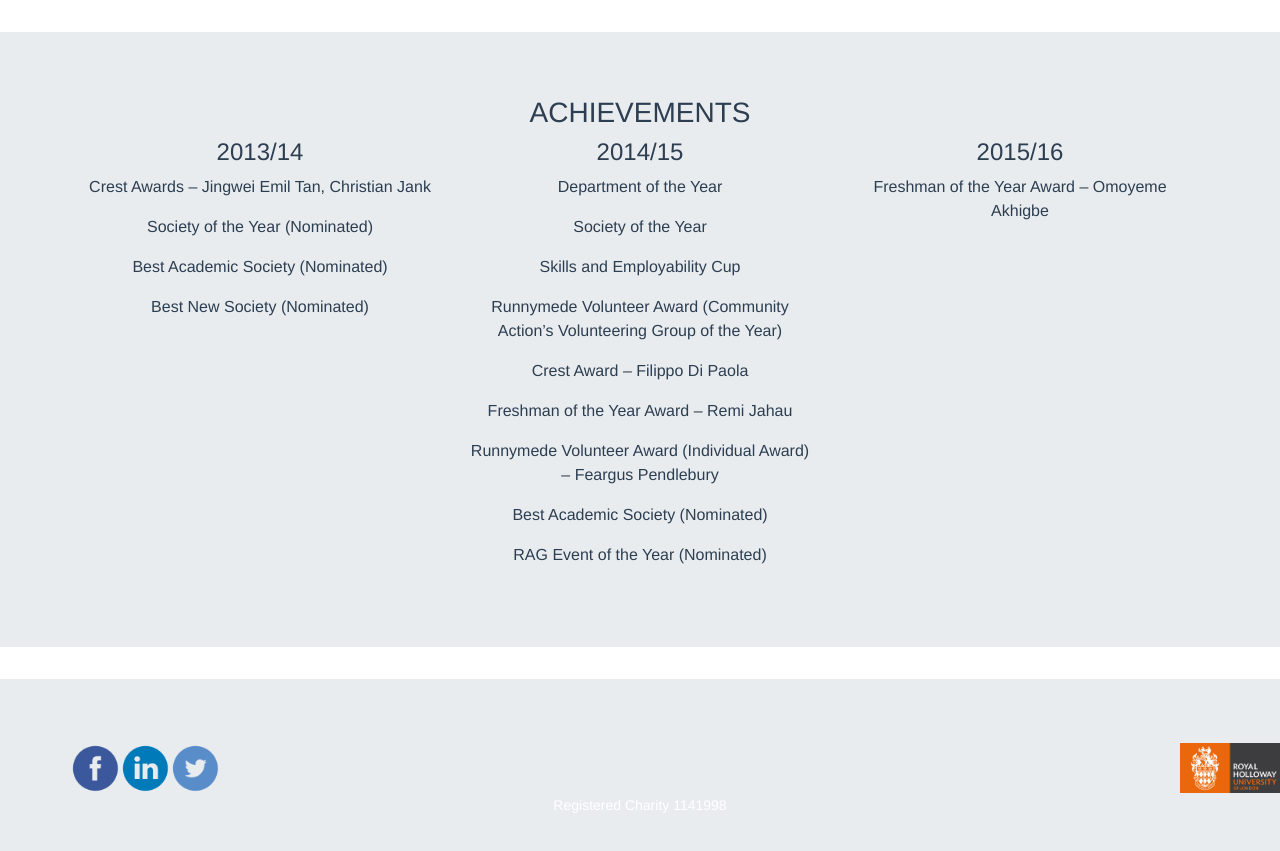
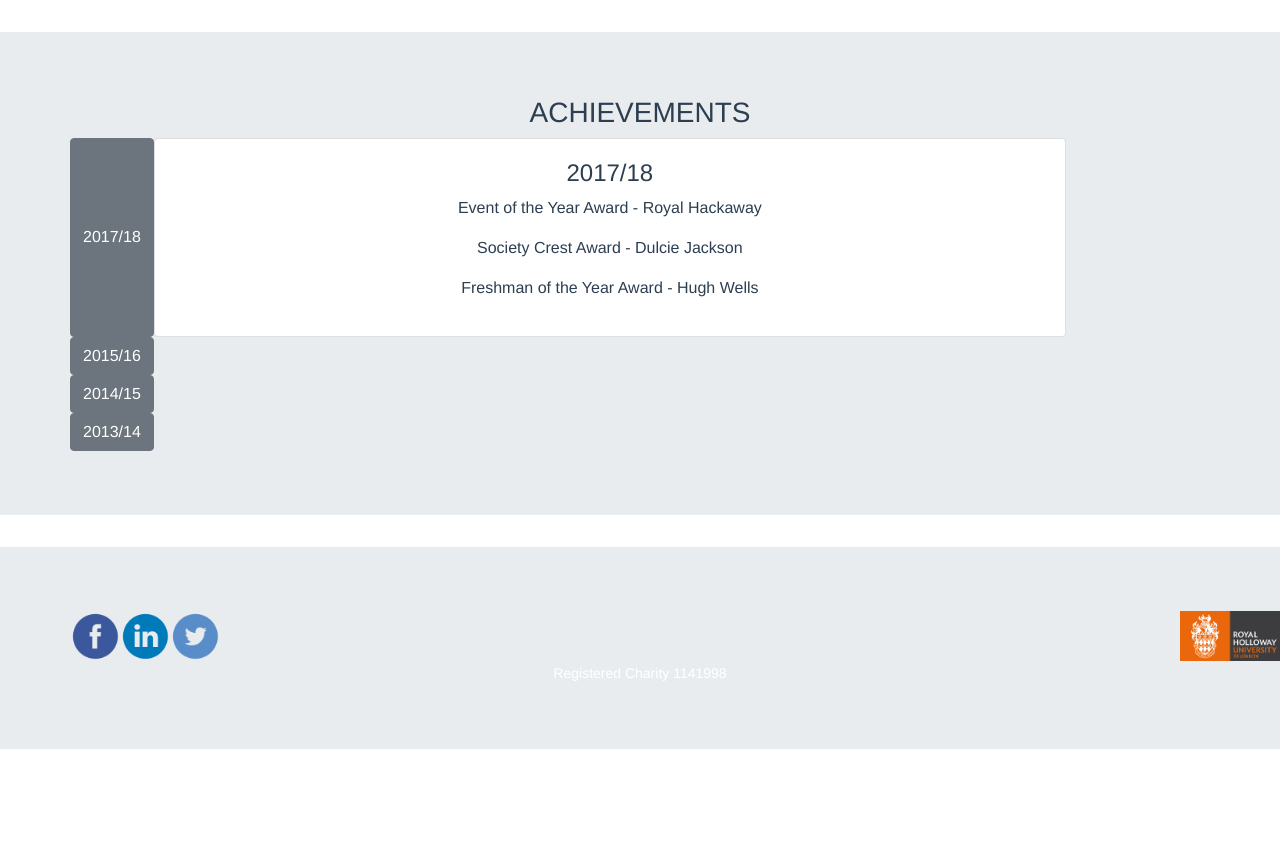
Before and after one commit to matty234/computingsociety.co.uk, a Vue app in the folder compsoc-website/: page /#/ in a window 1280 px wide. Shown: the part 1740-2591 px from the top of the page. After the commit the page ends 2489 px from the top, so only its background shows below. Built offline with nearby package versions, Linux system fonts and the light colour scheme.

Commit message:
:children_crossing: Reformatted UI for Achievements Section, Added 2017/18
- Awards in dropdowns sorted by year
- 2017/18 year automatically open
- Added 2017/18 year awards

```diff
--- a/compsoc-website/src/components/homepage/Homepage.vue
+++ b/compsoc-website/src/components/homepage/Homepage.vue
@@ -50,14 +50,30 @@
         </div>
       </div>
       <div class="row">
-        <div class="col-4">
-          <h4>2013/14</h4>
-          <p>Crest Awards – Jingwei Emil Tan, Christian Jank</p>
-          <p>Society of the Year (Nominated)</p>
-          <p>Best Academic Society (Nominated)</p>
-          <p>Best New Society (Nominated)</p>
+        <b-btn v-b-toggle.collapse4 variant="secondary">2017/18</b-btn>
+        <b-collapse visible id="collapse4" class="full-width">
+          <b-card>
+            <h4>2017/18</h4>
+            <p>Event of the Year Award - Royal Hackaway</p>
+            <p>Society Crest Award - Dulcie Jackson</p>
+            <p>Freshman of the Year Award - Hugh Wells</p>
+          </b-card>
+        </b-collapse>
       </div>
-        <div class="col-4">
+      <div class="row">
+        <b-btn v-b-toggle.collapse3 variant="secondary">2015/16</b-btn>
+        <b-collapse id="collapse3" class="full-width">
+          <b-card>
+            <h4>2015/16</h4>
+            <p>Freshman of the Year Award – Omoyeme Akhigbe
+            </p>
+          </b-card>
+        </b-collapse>
+      </div>
+      <div class="row">
+        <b-btn v-b-toggle.collapse2 variant="secondary">2014/15</b-btn>
+        <b-collapse id="collapse2" class="full-width">
+          <b-card>
             <h4>2014/15</h4>
             <p>
               Department of the Year
@@ -81,19 +97,19 @@
             <p>
               Runnymede Volunteer Award (Individual Award) – Feargus Pendlebury
             </p>
-          <p>
-            Best Academic Society (Nominated)
-          </p>
-          <p>
-            RAG Event of the Year (Nominated)
-          </p>
+          </b-card>
+        </b-collapse>
       </div>
-        <div class="col-4">
-          <h4>2015/16</h4>
-          <p>Freshman of the Year Award – Omoyeme Akhigbe
-          </p>
+      <div class="row">
+        <b-btn v-b-toggle.collapse1 variant="secondary">2013/14</b-btn>
+        <b-collapse id="collapse1" class="full-width">
+          <b-card>
+            <h4>2013/14</h4>
+            <p>Society Crest Award – Jingwei Emil Tan, Christian Jank</p>
+          </b-card>
+        </b-collapse>
       </div>
-      </div>
+
     </b-jumbotron>
     <b-jumbotron fluid class="darkbg vercenter">
       <div class="row">
@@ -183,6 +199,10 @@
   background-repeat: no-repeat;
 }
 
+.full-width {
+  width: 80%
+}
+
 html,body{height:100%;}
 .carousel,.item,.active{height:100%;}
 .carousel-inner{height:100%;}
```
Lines whose indentation alone changed are shown as unchanged.
